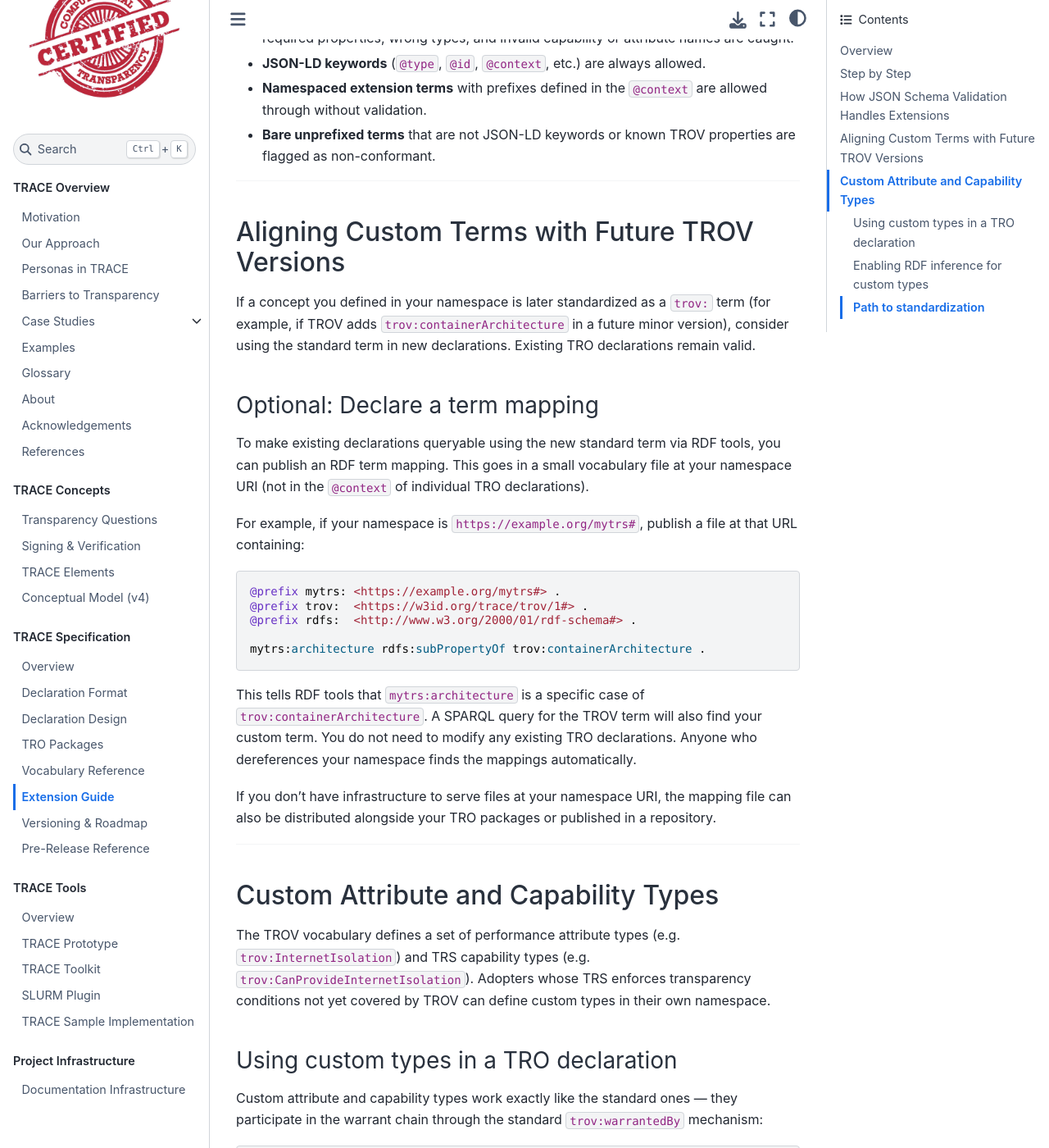
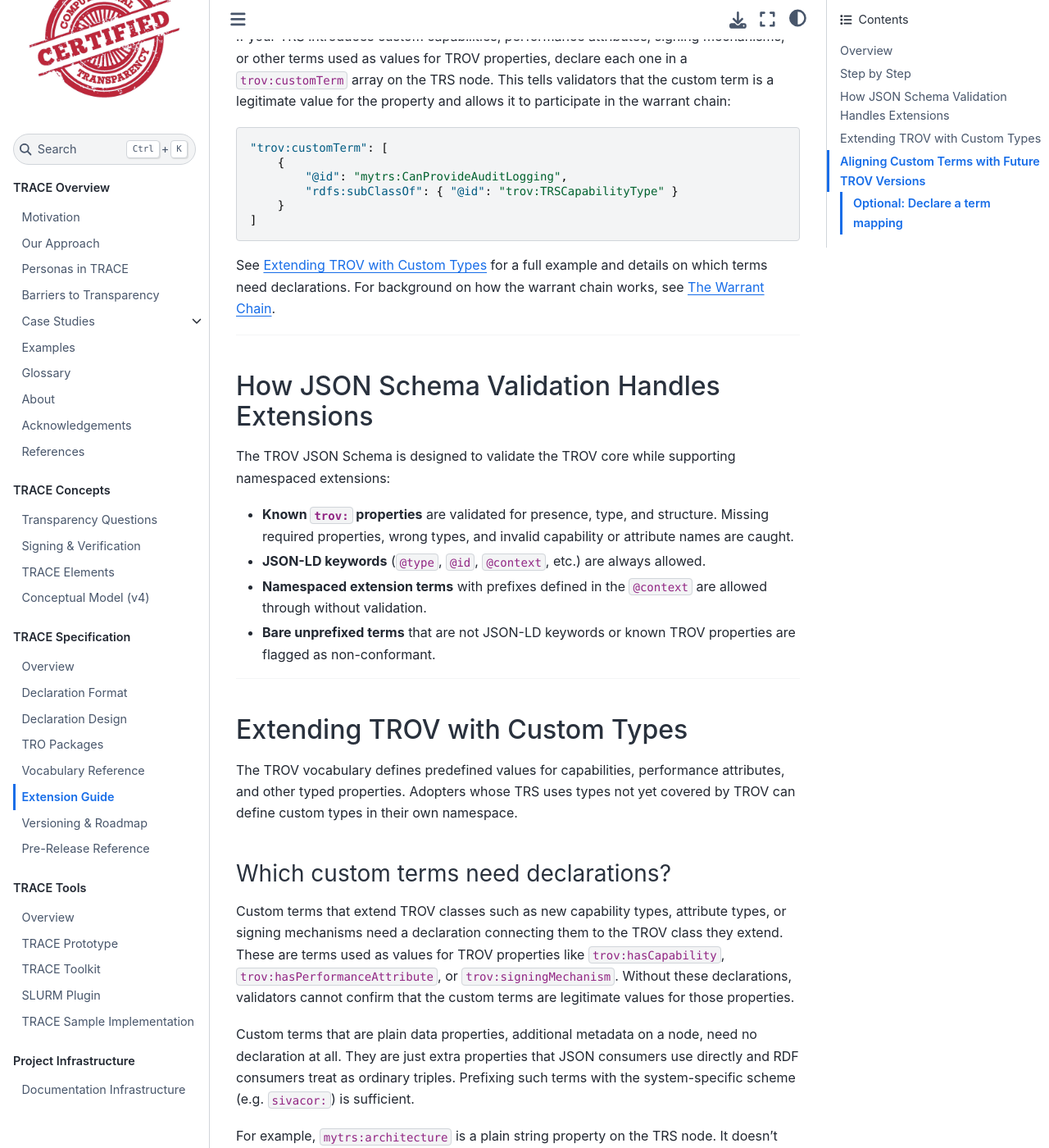
Before and after one commit to transparency-certified/trace-specification, a Jupyter Book: the page built from docs/trov-extension-guide.md, in a window 1280 px wide and 1400 px high, scrolled down 2259 px. Shown: the whole window at 82% size. Built offline with Jupyter Book 1.0.4 settings and Sphinx 7.4.7 and the Sphinx Book theme 1.1.4, drawn with Linux system fonts in a browser that asks for light colours; some of the changed text lies outside the part shown.

Commit message:
Add embedded custom type declarations and trov:customTerm to extension guide

````diff
--- a/docs/trov-extension-guide.md
+++ b/docs/trov-extension-guide.md
@@ -5,21 +5,21 @@
 *This document is a draft and subject to revision.
 Please [submit feedback or report issues](https://github.com/transparency-certified/trace-specification/issues/new?title=trov-extension-guide.md:%20).*
 
-How to include institution-specific metadata in TRO declarations using your own namespace, so that custom terms coexist with TROV terms without conflict. Covers namespace setup, JSON Schema validation of extensions, and term mappings for future alignment.
+How to extend the TRACE model with institution-specific terms in TRO declarations using your own namespace, so that custom terms coexist with TROV terms without conflict. Covers namespace setup, embedded declarations for custom types, JSON Schema validation of extensions, and term mappings for future alignment.
 
 | Document Section | Description |
 |---------|-------------|
 | [Overview](#overview) | The core principle and what this guide covers |
 | [Step by Step](#step-by-step) | Choose a prefix, add to @context, use prefixed property names |
 | [JSON Schema Validation](#how-json-schema-validation-handles-extensions) | How the schema validates TROV terms while supporting extensions |
+| [Extending TROV with Custom Types](#extending-trov-with-custom-types) | Defining custom capabilities, attributes, signing mechanisms, and other typed terms |
 | [Aligning with Future Versions](#aligning-custom-terms-with-future-trov-versions) | Alignment when a custom term is later standardized in TROV |
-| [Custom Attribute and Capability Types](#custom-attribute-and-capability-types) | Extending the warrant chain with adopter-defined transparency claims |
 
 ---
 
 ## Overview
 
-Use your own namespace for institution-specific terms. TROV uses the prefix `trov:` for its terms; your system defines its own prefix for terms specific to your implementation. Custom terms coexist with TROV terms in the same declaration without conflict. The JSON Schema validates TROV terms while allowing namespaced extensions through.
+Use your own namespace for institution-specific terms. TROV uses the prefix `trov:` for its terms; your system may define its own prefix for terms specific to your implementation. Custom terms coexist with TROV terms in the same declaration without conflict. The JSON Schema validates TROV terms while allowing namespaced extensions through.
 
 ---
 
@@ -68,6 +68,23 @@ Wherever you add custom metadata, use your prefix:
 }
 ```
 
+These steps are sufficient for plain data properties. If your custom terms extend TROV classes — for example, new capability types, attribute types, or signing mechanisms — they also need declarations so that validators can recognize them as described in step 4 below.
+
+### 4. Declare custom types that extend TROV classes
+
+If your TRS introduces custom capabilities, performance attributes, signing mechanisms, or other terms used as values for TROV properties, declare each one in a `trov:customTerm` array on the TRS node. This tells validators that the custom term is a legitimate value for the property and allows it to participate in the warrant chain:
+
+```json
+"trov:customTerm": [
+    {
+        "@id": "mytrs:CanProvideAuditLogging",
+        "rdfs:subClassOf": { "@id": "trov:TRSCapabilityType" }
+    }
+]
+```
+
+See [Extending TROV with Custom Types](#extending-trov-with-custom-types) for a full example and details on which terms need declarations. For background on how the warrant chain works, see [The Warrant Chain](tro-declaration-format.md#the-warrant-chain).
+
 ---
 
 ## How JSON Schema Validation Handles Extensions
@@ -81,42 +98,56 @@ The TROV JSON Schema is designed to validate the TROV core while supporting name
 
 ---
 
-## Aligning Custom Terms with Future TROV Versions
+## Extending TROV with Custom Types
 
-If a concept you defined in your namespace is later standardized as a `trov:` term (for example, if TROV adds `trov:containerArchitecture` in a future minor version), consider using the standard term in new declarations. Existing TRO declarations remain valid.
+The TROV vocabulary defines predefined values for capabilities, performance attributes, and other typed properties. Adopters whose TRS uses types not yet covered by TROV can define custom types in their own namespace.
 
-### Optional: Declare a term mapping
+### Which custom terms need declarations?
 
-To make existing declarations queryable using the new standard term via RDF tools, you can publish an RDF term mapping. This goes in a small vocabulary file at your namespace URI (not in the `@context` of individual TRO declarations).
+Custom terms that extend TROV classes such as new capability types, attribute types, or signing mechanisms need a declaration connecting them to the TROV class they extend. These are terms used as values for TROV properties like `trov:hasCapability`, `trov:hasPerformanceAttribute`, or `trov:signingMechanism`. Without these declarations, validators cannot confirm that the custom terms are legitimate values for those properties.
 
-For example, if your namespace is `https://example.org/mytrs#`, publish a file at that URL containing:
+Custom terms that are plain data properties, additional metadata on a node, need no declaration at all. They are just extra properties that JSON consumers use directly and RDF consumers treat as ordinary triples. Prefixing such terms with the system-specific scheme (e.g. `sivacor:`) is sufficient.
 
-```turtle
-@prefix mytrs: <https://example.org/mytrs#> .
-@prefix trov:  <https://w3id.org/trace/trov/1#> .
-@prefix rdfs:  <http://www.w3.org/2000/01/rdf-schema#> .
+For example, `mytrs:architecture` is a plain string property on the TRS node. It doesn't extend any TROV class and needs no declaration. But `mytrs:CanProvideAuditLogging`, used as a value for `trov:hasCapability`, needs to be declared as a kind of `trov:TRSCapabilityType` so that validators can recognize it.
 
-mytrs:architecture rdfs:subPropertyOf trov:containerArchitecture .
+### Declaring custom types in the declaration
+
+To make a TRO declaration self-contained for validation, declare your custom types in a `trov:customTerm` array on the TRS node. Each entry states which TROV class your custom term extends:
+
+```json
+{
+    "@id": "trs",
+    "@type": "trov:TrustedResearchSystem",
+    "trov:name": "My Research System",
+    "trov:customTerm": [
+        {
+            "@id": "mytrs:CanProvideAuditLogging",
+            "rdfs:subClassOf": { "@id": "trov:TRSCapabilityType" }
+        },
+        {
+            "@id": "mytrs:AuditLogging",
+            "rdfs:subClassOf": { "@id": "trov:TRPAttributeType" }
+        }
+    ],
+    "trov:hasCapability": [ ... ]
+}
 ```
 
-This tells RDF tools that `mytrs:architecture` is a specific case of `trov:containerArchitecture`. A SPARQL query for the TROV term will also find your custom term. You do not need to modify any existing TRO declarations. Anyone who dereferences your namespace finds the mappings automatically.
+One entry per custom type. List your custom terms and say what kind of TROV term each one is. That's all that's needed — not an entire ontology, just the bare minimum to connect your terms to the TROV type hierarchy.
 
-If you don't have infrastructure to serve files at your namespace URI, the mapping file can also be distributed alongside your TRO packages or published in a repository.
+Placing the declarations on the TRS node makes it clear which system introduces the custom terms. In the RDF graph, the `rdfs:subClassOf` triples are available for validation regardless of where they appear in the JSON structure. An RDF consumer loading this declaration can validate custom types against the TROV type hierarchy without fetching any external vocabulary. A SPARQL query for all `trov:TRPAttributeType` instances will also find `mytrs:AuditLogging`. JSON consumers can skip the `trov:customTerm` array entirely.
 
----
-
-## Custom Attribute and Capability Types
-
-The TROV vocabulary defines a set of performance attribute types (e.g. `trov:InternetIsolation`) and TRS capability types (e.g. `trov:CanProvideInternetIsolation`). Adopters whose TRS enforces transparency conditions not yet covered by TROV can define custom types in their own namespace.
+Adopters may also publish these declarations in a vocabulary file at their namespace URI, but embedding them in the declaration ensures validation works regardless of whether that external resource is reachable.
 
 ### Using custom types in a TRO declaration
 
-Custom attribute and capability types work exactly like the standard ones — they participate in the warrant chain through the standard `trov:warrantedBy` mechanism:
+With these custom terms declared, they work exactly like the standard ones. They participate in the warrant chain through the standard `trov:warrantedBy` mechanism:
 
 ```json
 "@context": [
     {
         "trov": "https://w3id.org/trace/trov/0.1#",
+        "rdfs": "http://www.w3.org/2000/01/rdf-schema#",
         "mytrs": "https://example.org/mytrs#"
     }
 ],
@@ -146,23 +177,32 @@ Custom attribute and capability types work exactly like the standard ones — th
 ]
 ```
 
-JSON consumers that don't recognize `mytrs:AuditLogging` can safely ignore it — the standard TROV attributes are unaffected.
+JSON consumers that don't recognize `mytrs:AuditLogging` can safely ignore it. The standard TROV attributes are unaffected.
 
-### Enabling RDF inference for custom types
+### Path to standardization
 
-RDF consumers who want custom types to appear alongside standard TROV types in queries can import the adopter's published vocabulary. The adopter declares the subclass relationship in a vocabulary file at their namespace URI:
+If a custom type proves broadly useful across multiple TRS implementations, it can be proposed for inclusion in a future TROV version via the graduation path described below.
+
+---
+
+## Aligning Custom Terms with Future TROV Versions
+
+If a concept you defined in your namespace is later standardized as a `trov:` term (for example, if a future version of TROV adds `trov:cpuArchitecture`, and this term fully captures the concept represented by your custom `mytrs:architecture` term), consider using the standard term in new declarations. Existing TRO declarations remain valid.
+
+### Optional: Declare a term mapping
+
+To make existing declarations queryable using the new standard term via RDF tools, you can publish an RDF term mapping. This goes in a small vocabulary file at your namespace URI (not in the `@context` of individual TRO declarations).
+
+For example, if your namespace is `https://example.org/mytrs#`, publish a file at that URL containing:
 
 ```turtle
 @prefix mytrs: <https://example.org/mytrs#> .
-@prefix trov: <https://w3id.org/trace/trov/0.1#> .
-@prefix rdfs: <http://www.w3.org/2000/01/rdf-schema#> .
+@prefix trov:  <https://w3id.org/trace/trov/1#> .
+@prefix rdfs:  <http://www.w3.org/2000/01/rdf-schema#> .
 
-mytrs:AuditLogging      rdfs:subClassOf trov:TRPAttributeType .
-mytrs:CanProvideAuditLogging rdfs:subClassOf trov:TRSCapabilityType .
+mytrs:architecture rdfs:subPropertyOf trov:cpuArchitecture .
 ```
 
-With this declaration loaded, a SPARQL query for all `trov:TRPAttributeType` instances will also find `mytrs:AuditLogging`.
+This tells RDF tools that `mytrs:architecture` is a specific case of the new `trov:cpuArchitecture` term. A SPARQL query for the TROV term will also find your custom term. You do not need to modify any existing TRO declarations. Anyone who dereferences your namespace finds the mappings automatically.
 
-### Path to standardization
-
-If a custom type proves broadly useful across multiple TRS implementations, it can be proposed for inclusion in a future TROV version — the same graduation path described in [Aligning Custom Terms with Future TROV Versions](#aligning-custom-terms-with-future-trov-versions).
+If you don't have infrastructure to serve files at your namespace URI, the mapping file can also be distributed alongside your TRO packages or published in a repository.
````
